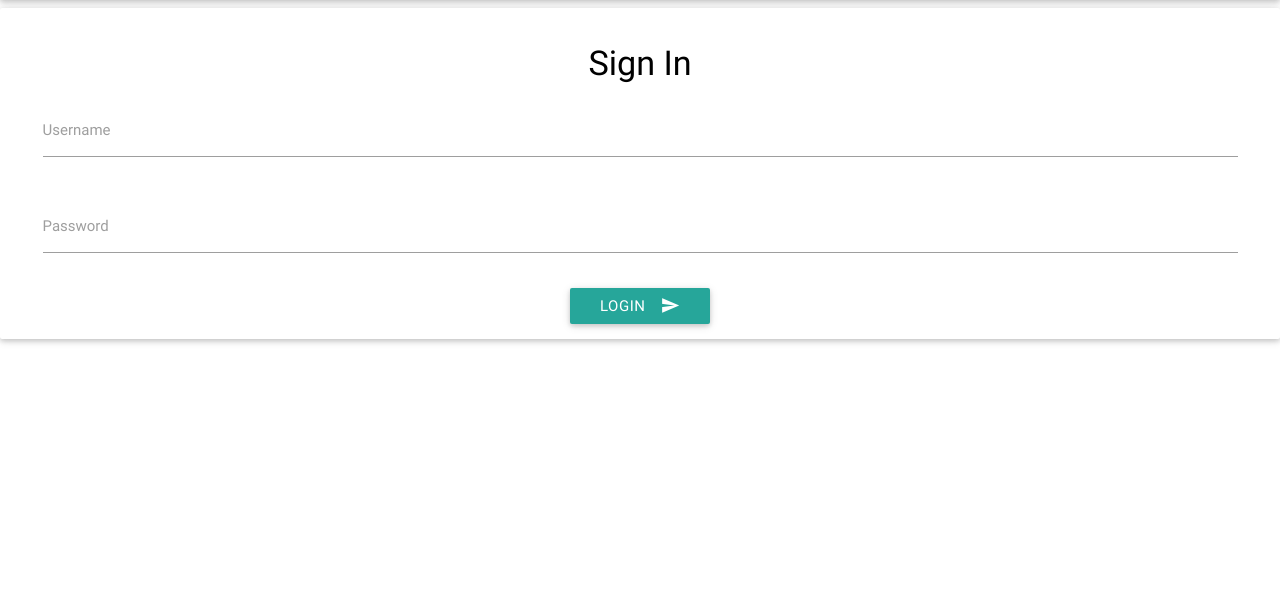
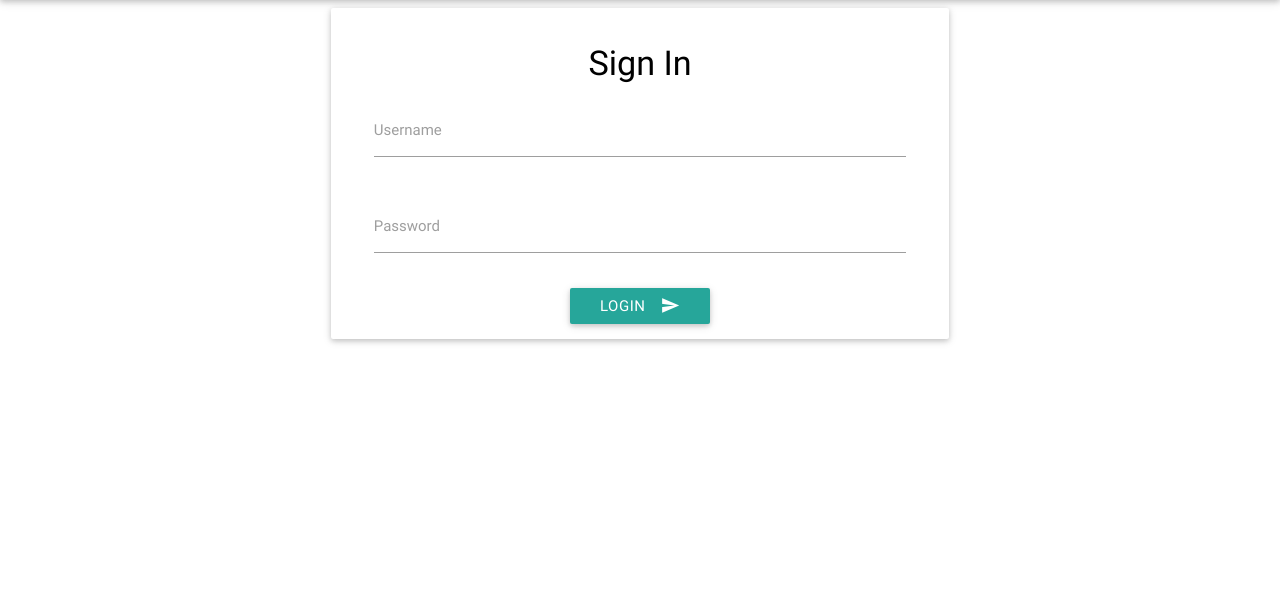
Before and after one commit to andela-gokerayi/Library-app, a Django app: template templates/login.html in a window 1280 px wide. Shown: the part 64-658 px from the top of the page. Run offline with Django 3.2, Linux system fonts and the light colour scheme; the template is opened without the code that fills it, so the values that code supplies are empty; parts of the project's set-up code (start-up, migrations or seed data) failed here and were passed over; some libraries are stand-ins or nearby versions.

Commit message:
Updated styling

```diff
--- a/templates/book/book_list.html
+++ b/templates/book/book_list.html
@@ -49,5 +49,5 @@
             </tbody>
         </table>
     </div>
-<div><a class="waves-effect waves-light btn-large borrow" href="{% url 'borrow-book' %}">Borrow a Book</a></div>
+<div><a class="waves-effect waves-light btn-large borrow "  href="{% url 'borrow-book' %}">Borrow a Book</a></div>
 {% endblock content %}
--- a/templates/login.html
+++ b/templates/login.html
@@ -9,6 +9,7 @@
 {% block content %}
   <div class="col s12 m9 l9">
     <div class="row">
+    <div class="col s12 m3 l6 login-card">
         <div class="card ">
           <div class="card-content black-text">
               <div class="form-wrapper center-align">
@@ -18,7 +19,7 @@
                   <p class="'error">Sorry, invalid username or password</p>
                 {% endif %}
 
-                <form class="col s12 m12 l12 #26a69a" action="{% url 'auth-user' %}" method="POST">
+                <form class="col s12 m12 l12 #26a69a login-form" action="{% url 'auth-user' %}" method="POST">
                 {% csrf_token %}
 
                   <div class="row">
```
